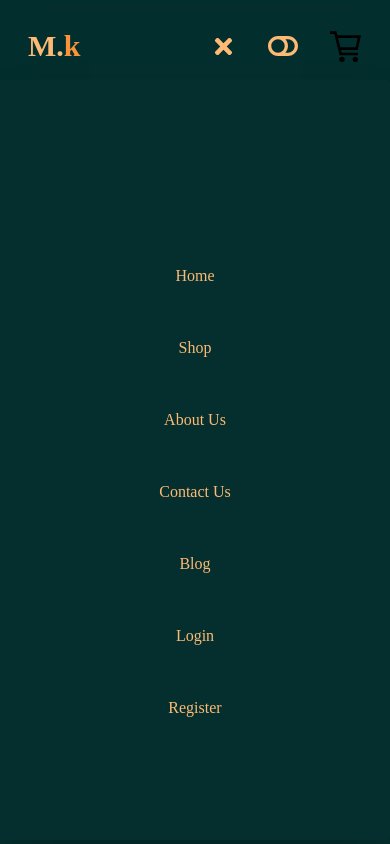
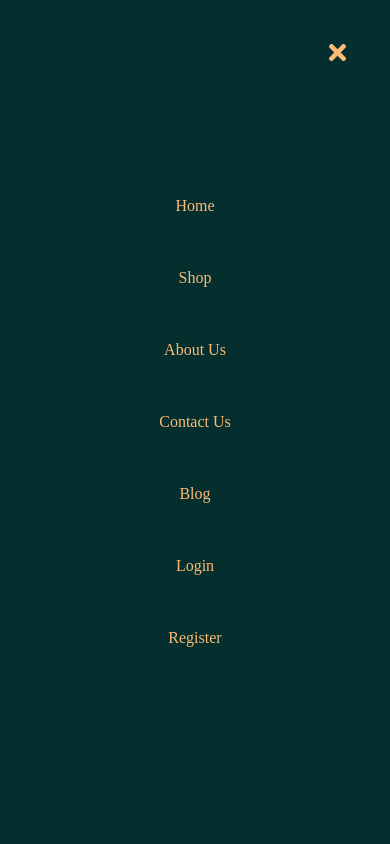
Before and after one commit to Tyno1/e-commerce, a React (Create React App) app in the folder frontend/: page / in a window 390 px wide. Both pictures are taken after a click on the button 223 px from the left and 46 px from the top of the page. Shown: the top 844 px of the page. Built offline with nearby package versions, Linux system fonts and the light colour scheme; no server answers.

Commit message:
mamde changes to mobilr menu

```diff
--- a/frontend/src/components/Navbar.js
+++ b/frontend/src/components/Navbar.js
@@ -42,13 +42,13 @@ export default function Navbar({ toggleDarkMode, darkMode }) {
       <div className="flex ml-auto gap-8 items-center">
         <div className="hamburger ml-auto md:hidden flex items-center">
           <button onClick={toggleMobileMenu}>
-            {mobileOpen ? <FaTimes size={25} /> : <FaBars size={25} />}
+            <FaBars size={25} />
           </button>
           {mobileOpen && (
-            <div className="drop-down absolute top-20 right-0 z-50">
-              <div className="w-[100vw] h-[90vh] dark:bg-teal-950 bg-slate-50 py-2 rounded-sm shadow-2xl flex items-center">
-                <ul className="buttons flex flex-col items-center py-10 h-[70%] w-full ">
-                  <li className="dark:hover:text-orange-500 w-full flex items-center justify-center">
+            <div className="drop-down absolute top-0 right-0 z-50">
+              <div className="relative w-[100vw] h-[100vh] dark:bg-teal-950 bg-slate-50 py-2 rounded-sm shadow-2xl flex items-center ">
+                <ul className="buttons flex flex-col items-center py-10 h-[70%] w-full justify-center">
+                  <li className="dark:hover:text-white w-full flex items-center justify-center">
                     <button
                       className="hover:bg-teal-800 w-full h-full p-6"
                       onClick={() => {
@@ -59,7 +59,7 @@ export default function Navbar({ toggleDarkMode, darkMode }) {
                       Home
                     </button>
                   </li>
-                  <li className="dark:hover:text-orange-500 w-full flex items-center justify-center">
+                  <li className="dark:hover:text-white w-full flex items-center justify-center">
                     <button
                       className="hover:bg-teal-800 w-full h-full p-6"
                       onClick={() => {
@@ -70,7 +70,7 @@ export default function Navbar({ toggleDarkMode, darkMode }) {
                       Shop
                     </button>
                   </li>
-                  <li className="dark:hover:text-orange-500 w-full flex items-center justify-center">
+                  <li className="dark:hover:text-white w-full flex items-center justify-center">
                     <button
                       className="hover:bg-teal-800 w-full h-full p-6"
                       onClick={() => {
@@ -81,7 +81,7 @@ export default function Navbar({ toggleDarkMode, darkMode }) {
                       About Us
                     </button>
                   </li>
-                  <li className="dark:hover:text-orange-500 w-full flex items-center justify-center">
+                  <li className="dark:hover:text-white w-full flex items-center justify-center">
                     <button
                       className="hover:bg-teal-800 w-full h-full p-6"
                       onClick={() => {
@@ -92,7 +92,7 @@ export default function Navbar({ toggleDarkMode, darkMode }) {
                       Contact Us
                     </button>
                   </li>
-                  <li className="dark:hover:text-orange-500 w-full flex items-center justify-center">
+                  <li className="dark:hover:text-white w-full flex items-center justify-center">
                     <button
                       className="hover:bg-teal-800 w-full h-full p-6"
                       onClick={() => {
@@ -105,7 +105,7 @@ export default function Navbar({ toggleDarkMode, darkMode }) {
                   </li>
                   {user ? (
                     <>
-                      <li className="dark:hover:text-orange-500 w-full flex items-center justify-center">
+                      <li className="dark:hover:text-white w-full flex items-center justify-center">
                         <button
                           className="hover:bg-teal-800 w-full h-full p-6"
                           onClick={() => {
@@ -116,7 +116,7 @@ export default function Navbar({ toggleDarkMode, darkMode }) {
                           Dashboard
                         </button>
                       </li>
-                      <li className="dark:hover:text-orange-500 w-full flex items-center justify-center">
+                      <li className="dark:hover:text-white w-full flex items-center justify-center">
                         <button
                           className="hover:bg-teal-800 w-full h-full p-6"
                           onClick={() => logout()}
@@ -127,7 +127,7 @@ export default function Navbar({ toggleDarkMode, darkMode }) {
                     </>
                   ) : (
                     <>
-                      <li className="dark:hover:text-orange-500 w-full flex items-center justify-center">
+                      <li className="dark:hover:text-white w-full flex items-center justify-center">
                         <button
                           className="hover:bg-teal-800 w-full h-full p-6"
                           onClick={() => {
@@ -138,7 +138,7 @@ export default function Navbar({ toggleDarkMode, darkMode }) {
                           Login
                         </button>
                       </li>
-                      <li className="dark:hover:text-orange-500 w-full flex items-center justify-center">
+                      <li className="dark:hover:text-white w-full flex items-center justify-center">
                         <button
                           className="hover:bg-teal-800 w-full h-full p-6"
                           onClick={() => {
@@ -152,6 +152,7 @@ export default function Navbar({ toggleDarkMode, darkMode }) {
                     </>
                   )}
                 </ul>
+                <button className="absolute top-10 right-10" onClick={toggleMobileMenu}>{mobileOpen && <FaTimes size={25} />}</button>
               </div>
             </div>
           )}
```
